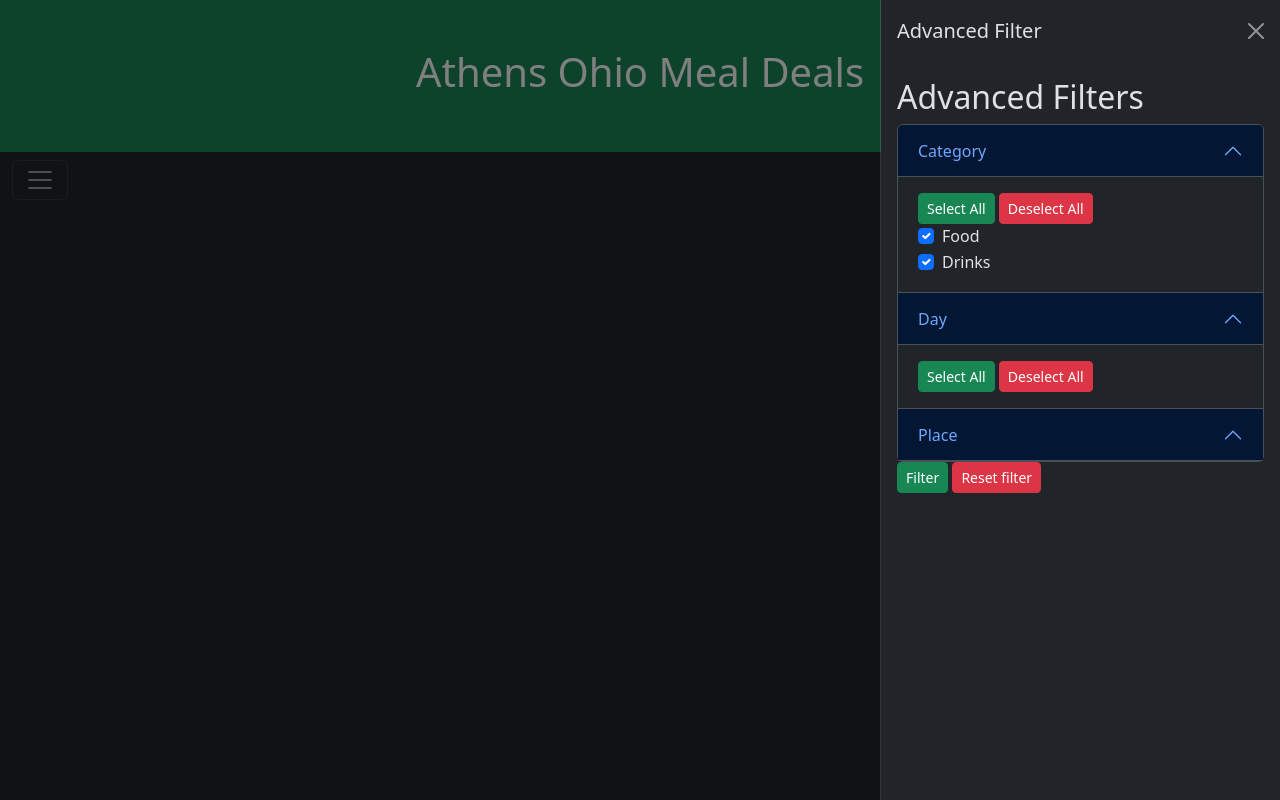
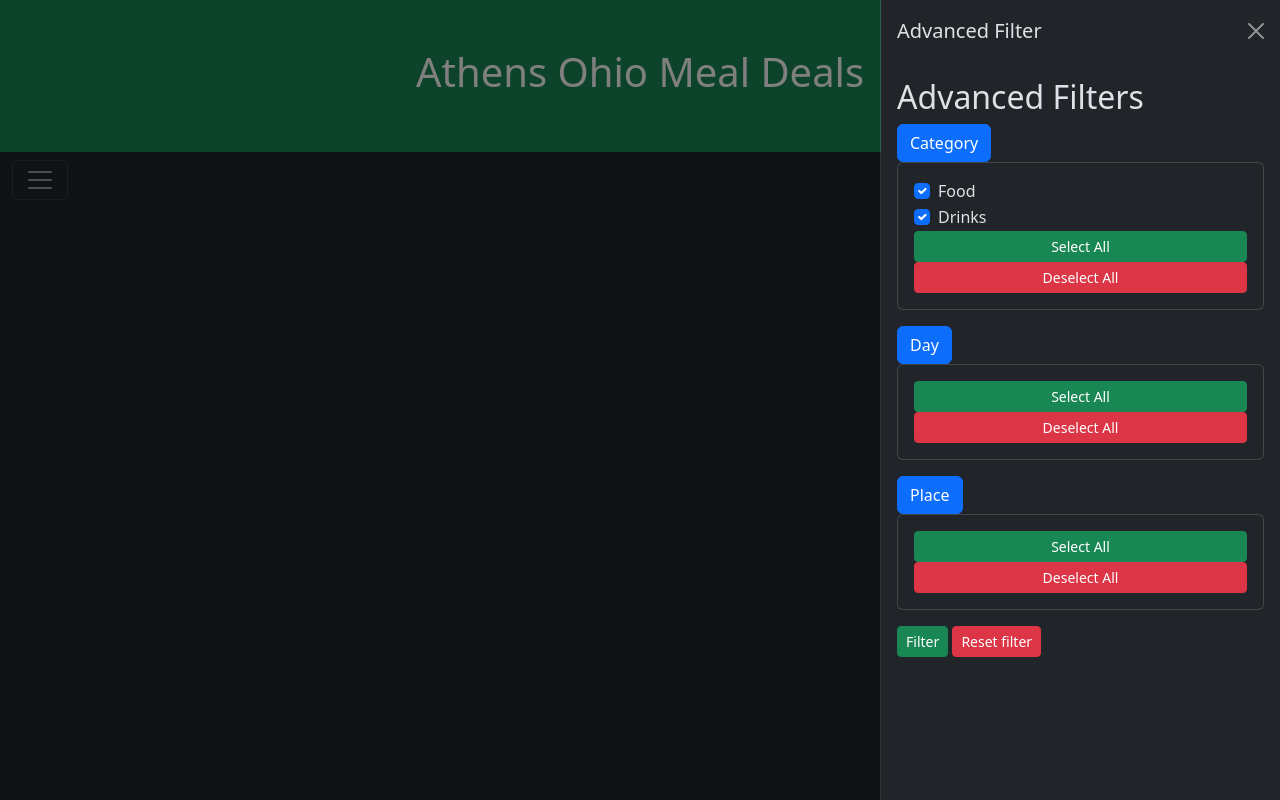
Before and after one commit to 17hoehbr/athens-meal-deals, a Flask app: page / in a window 1280 px wide, after a click on "Filter". Run offline with Flask 3, Linux system fonts and the light colour scheme; data that the repository does not hold is empty.

Commit message:
replaced accordian menu with collapsable menu

```diff
--- a/templates/index.html
+++ b/templates/index.html
@@ -18,19 +18,13 @@
     <div class="offcanvas-body">
       <h2>Advanced Filters</h2>
       <form method="post">
-        <div class="accordion" id="filter">
         <!-- Category filter -->
-          <div class="accordion-item show">
-            <h2 class="accordion-header" id="headingOne">
-              <button class="accordion-button" type="button" data-bs-toggle="collapse" data-bs-target="#collapseOne" aria-expanded="true" aria-controls="collapseOne">
+        <div class="mb-3">
+          <button class="btn btn-primary" type="button" data-bs-toggle="collapse" data-bs-target="#categoryCollapse" aria-expanded="false">
             Category
           </button>
-            </h2>
-
-            <div id="collapseOne" class="accordion-collapse collapse show" aria-labelledby="headingOne" data-bs-parent="#filter">
-              <div class="accordion-body">
-                <button type="button" onclick="checkAll('category')" class="btn btn-success btn-sm select-category">Select All</button>
-                <button type="button" onclick="uncheckAll('category')" class="btn btn-danger btn-sm deselect-category">Deselect All</button>
+          <div class="collapse show" id="categoryCollapse">
+            <div class="card card-body">
               <div class="form-check">
                 <input class="form-check-input" type="checkbox" id="food" name="category" value="food" {% if 'food' in filtered_categories %}checked{% endif %}>
                 <label class="form-check-label" for="food">Food</label>
@@ -39,54 +33,50 @@
                 <input class="form-check-input" type="checkbox" id="drink" name="category" value="drink" {% if 'drink' in filtered_categories %}checked{% endif %}>
                 <label class="form-check-label" for="drink">Drinks</label>
               </div>
+              <button type="button" onclick="checkAll('category')" class="btn btn-success btn-sm select-category">Select All</button>
+              <button type="button" onclick="uncheckAll('category')" class="btn btn-danger btn-sm deselect-category">Deselect All</button>
             </div>
           </div>
         </div>
         <!-- Day filter-->
-          <div class="accordion-item show">
-            <h2 class="accordion-header" id="headingTwo">
-              <button class="accordion-button" type="button" data-bs-toggle="collapse" data-bs-target="#collapseTwo" aria-expanded="true" aria-controls="collapseTwo">
+        <div class="mb-3">
+          <button class="btn btn-primary" type="button" data-bs-toggle="collapse" data-bs-target="#dayCollapse" aria-expanded="false">
             Day
           </button>
-            </h2>
-
-            <div id="collapseTwo" class="accordion-collapse collapse show" aria-labelledby="headingTwo" data-bs-parent="#filter">
-              <div class="accordion-body">
-                <button type="button" onclick="checkAll('days')" class="btn btn-success btn-sm select-day">Select All</button>
-                <button type="button" onclick="uncheckAll('days')" class="btn btn-danger btn-sm deselect-day">Deselect All</button>
+          <div class="collapse show" id="dayCollapse">
+            <div class="card card-body">
               {% for day in days %}
               <div class="form-check">
                 <input class="form-check-input" type="checkbox" id="{{ day }}" name="days" value="{{ day }}" {% if day in filtered_days %}checked{% endif %}>
                 <label class="form-check-label" for="{{ day }}">{{ day }}</label>
               </div>
               {% endfor %}
+              <button type="button" onclick="checkAll('days')" class="btn btn-success btn-sm select-day">Select All</button>
+              <button type="button" onclick="uncheckAll('days')" class="btn btn-danger btn-sm deselect-day">Deselect All</button>
             </div>
           </div>
         </div>
         <!-- Place filter -->
-          <div class="accordion-item show">
-            <h2 class="accordion-header" id="headingThree">
-              <button class="accordion-button" type="button" data-bs-toggle="collapse" data-bs-target="#collapseThree" aria-expanded="true" aria-controls="collapseThree">
+        <div class="mb-3">
+          <button class="btn btn-primary" type="button" data-bs-toggle="collapse" data-bs-target="#placeCollapse" aria-expanded="false">
             Place
           </button>
-            </h2>
-            <div id="collapseThree" class="accordion-collapse collapse" aria-labelledby="headingThree" data-bs-parent="#filter">
-              <div class="accordion-body">
-                <button type="button" onclick="checkAll('places')" class="btn btn-success btn-sm select-restaurant">Select All</button>
-                <button type="button" onclick="uncheckAll('places')" class="btn btn-danger btn-sm deselect-restaurant">Deselect All</button>
+          <div class="collapse show" id="placeCollapse">
+            <div class="card card-body">
               {% for place in places %}
               <div class="form-check">
                 <input class="form-check-input" type="checkbox" id="{{ place }}" name="places" value="{{ place }}" {% if place in filtered_places %}checked{% endif %}>
                 <label class="form-check-label" for="{{ place }}">{{ place }}</label>
               </div>
               {% endfor %}
+              <button type="button" onclick="checkAll('places')" class="btn btn-success btn-sm select-restaurant">Select All</button>
+              <button type="button" onclick="uncheckAll('places')" class="btn btn-danger btn-sm deselect-restaurant">Deselect All</button>
             </div>
           </div>
         </div>
         <!-- Submit button -->
         <button type="submit" class="btn btn-success btn-sm">Filter</button>
         <button type="button" onclick="resetFilter()" class="btn btn-danger btn-sm">Reset filter</button>
-        </div>
       </form>
     </div>
   </div>
```
Lines whose indentation alone changed are shown as unchanged.
